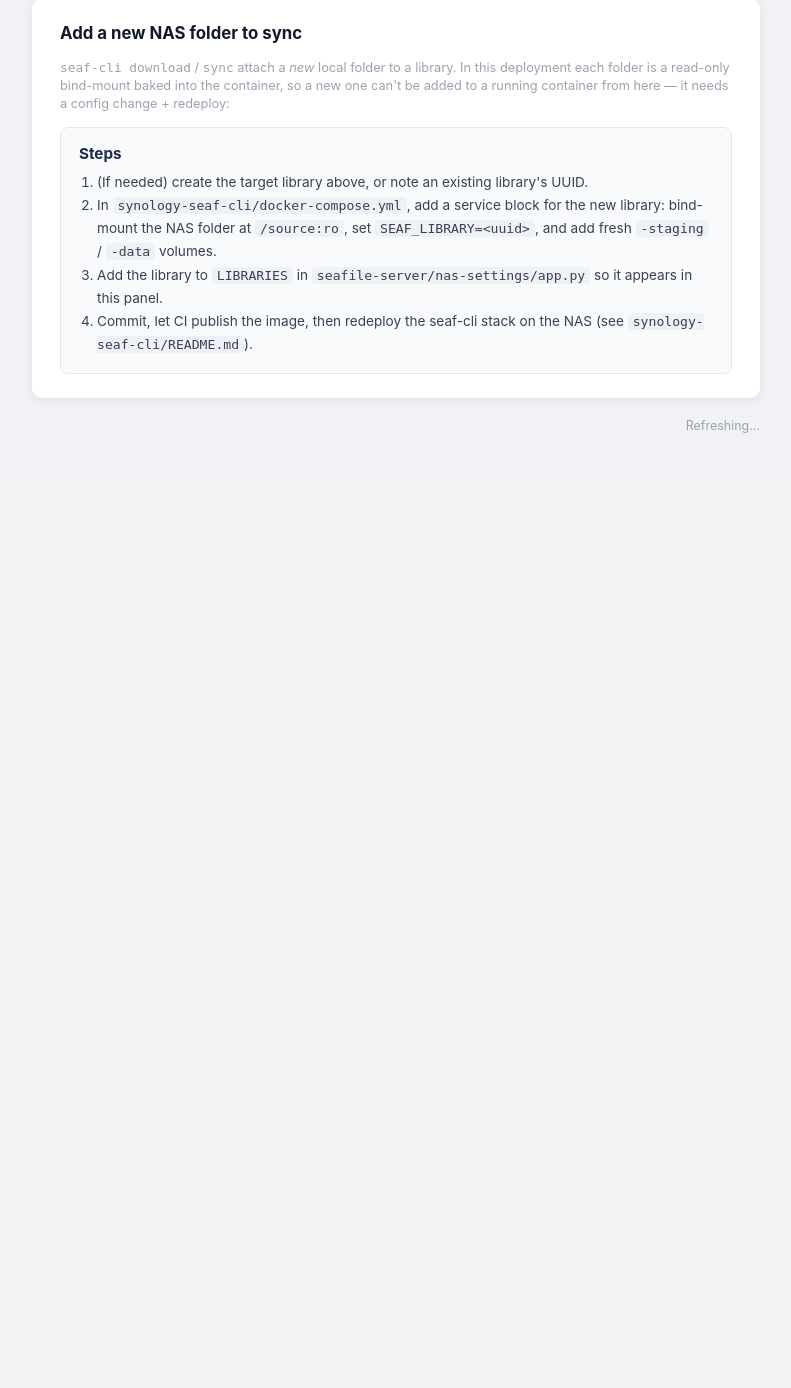
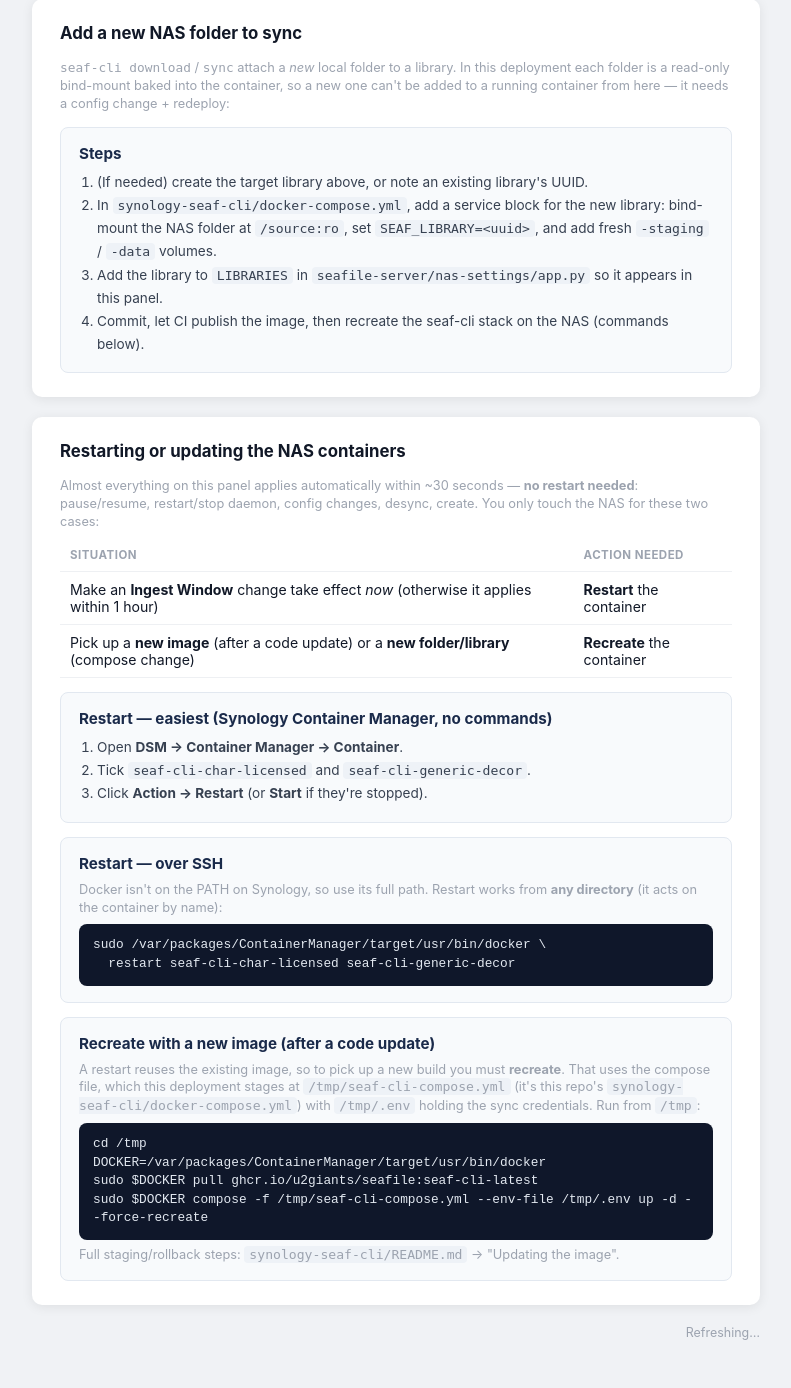
Before and after one commit to u2giants/seafile, a Flask app: template seafile-server/nas-settings/templates/libraries.html in a window 1280 px wide. Shown: the part 591-1979 px from the top of the page, without its empty margins (244-1035 px from the left). Before the commit the page ends 1024 px from the top, so only its background shows below. Run offline with Flask 3, Linux system fonts and the light colour scheme; the template is opened without the code that fills it, so the values that code supplies are empty; parts of the project's set-up code (start-up, migrations or seed data) failed here and were passed over.

Commit message:
surface restart/recreate guidance in nas-settings panel
Make the panel state, per action, whether a NAS-side restart is needed and how:
- Libraries: new "Restarting or updating the NAS containers" card — when a
  restart vs. recreate is required, the Container Manager GUI steps, and the
  exact SSH commands (full docker path, restart-by-name, recreate via compose).
- Config: note that config changes apply live with no restart.
- Ingest window: banner points to the new guidance for immediate-effect restart.

Co-Authored-By: Claude Opus 4.8 <noreply@anthropic.com>

```diff
--- a/seafile-server/nas-settings/templates/config.html
+++ b/seafile-server/nas-settings/templates/config.html
@@ -5,8 +5,9 @@
   <h1 class="page-heading">Daemon Config</h1>
   <p class="page-sub">
     Get and set any <code>seaf-cli config</code> key per library (speed limits, TLS
-    verification, and more). Changes apply within ~30&nbsp;seconds. Well-known keys
-    are listed; use the free-form row for any other key.
+    verification, and more). Changes apply to the running daemon within ~30&nbsp;seconds —
+    <b>no container restart needed</b>. Well-known keys are listed; use the free-form row
+    for any other key.
   </p>
 
   <div id="cards">
--- a/seafile-server/nas-settings/templates/libraries.html
+++ b/seafile-server/nas-settings/templates/libraries.html
@@ -69,9 +69,61 @@
           <code>-staging</code> / <code>-data</code> volumes.</li>
         <li>Add the library to <code>LIBRARIES</code> in
           <code>seafile-server/nas-settings/app.py</code> so it appears in this panel.</li>
-        <li>Commit, let CI publish the image, then redeploy the seaf-cli stack on the NAS
-          (see <code>synology-seaf-cli/README.md</code>).</li>
+        <li>Commit, let CI publish the image, then recreate the seaf-cli stack on the NAS
+          (commands below).</li>
       </ol>
+    </div>
+  </div>
+
+  <!-- When a NAS-side restart/recreate is needed, and exactly how -->
+  <div class="card">
+    <div class="card-header"><h2>Restarting or updating the NAS containers</h2></div>
+    <p class="hint">
+      Almost everything on this panel applies automatically within ~30&nbsp;seconds —
+      <b>no restart needed</b>: pause/resume, restart/stop daemon, config changes, desync,
+      create. You only touch the NAS for these two cases:
+    </p>
+    <table class="data" style="margin:8px 0 4px;">
+      <thead><tr><th>Situation</th><th>Action needed</th></tr></thead>
+      <tbody>
+        <tr><td>Make an <b>Ingest&nbsp;Window</b> change take effect <em>now</em> (otherwise it applies within 1&nbsp;hour)</td><td><b>Restart</b> the container</td></tr>
+        <tr><td>Pick up a <b>new image</b> (after a code update) or a <b>new folder/library</b> (compose change)</td><td><b>Recreate</b> the container</td></tr>
+      </tbody>
+    </table>
+
+    <div class="guidance">
+      <h3>Restart — easiest (Synology Container Manager, no commands)</h3>
+      <ol>
+        <li>Open <b>DSM → Container Manager → Container</b>.</li>
+        <li>Tick <code>seaf-cli-char-licensed</code> and <code>seaf-cli-generic-decor</code>.</li>
+        <li>Click <b>Action → Restart</b> (or <b>Start</b> if they're stopped).</li>
+      </ol>
+    </div>
+
+    <div class="guidance">
+      <h3>Restart — over SSH</h3>
+      <p class="hint" style="margin-bottom:8px;">
+        Docker isn't on the PATH on Synology, so use its full path. Restart works from
+        <b>any directory</b> (it acts on the container by name):
+      </p>
+      <pre class="output">sudo /var/packages/ContainerManager/target/usr/bin/docker \
+  restart seaf-cli-char-licensed seaf-cli-generic-decor</pre>
+    </div>
+
+    <div class="guidance">
+      <h3>Recreate with a new image (after a code update)</h3>
+      <p class="hint" style="margin-bottom:8px;">
+        A restart reuses the existing image, so to pick up a new build you must <b>recreate</b>.
+        That uses the compose file, which this deployment stages at
+        <code>/tmp/seaf-cli-compose.yml</code> (it's this repo's
+        <code>synology-seaf-cli/docker-compose.yml</code>) with <code>/tmp/.env</code> holding the
+        sync credentials. Run from <code>/tmp</code>:
+      </p>
+      <pre class="output">cd /tmp
+DOCKER=/var/packages/ContainerManager/target/usr/bin/docker
+sudo $DOCKER pull ghcr.io/u2giants/seafile:seaf-cli-latest
+sudo $DOCKER compose -f /tmp/seaf-cli-compose.yml --env-file /tmp/.env up -d --force-recreate</pre>
+      <p class="hint">Full staging/rollback steps: <code>synology-seaf-cli/README.md</code> → "Updating the image".</p>
     </div>
   </div>
 
--- a/seafile-server/nas-settings/templates/settings.html
+++ b/seafile-server/nas-settings/templates/settings.html
@@ -231,7 +231,8 @@
 
     {% if saved %}
     <div class="banner-success">
-      Settings saved. Changes take effect within 1 hour (or restart the containers for immediate effect).
+      Settings saved. Changes take effect within 1 hour automatically — or restart the
+      container for immediate effect (see <b>Libraries → Restarting or updating the NAS containers</b>).
     </div>
     {% endif %}
 
```
